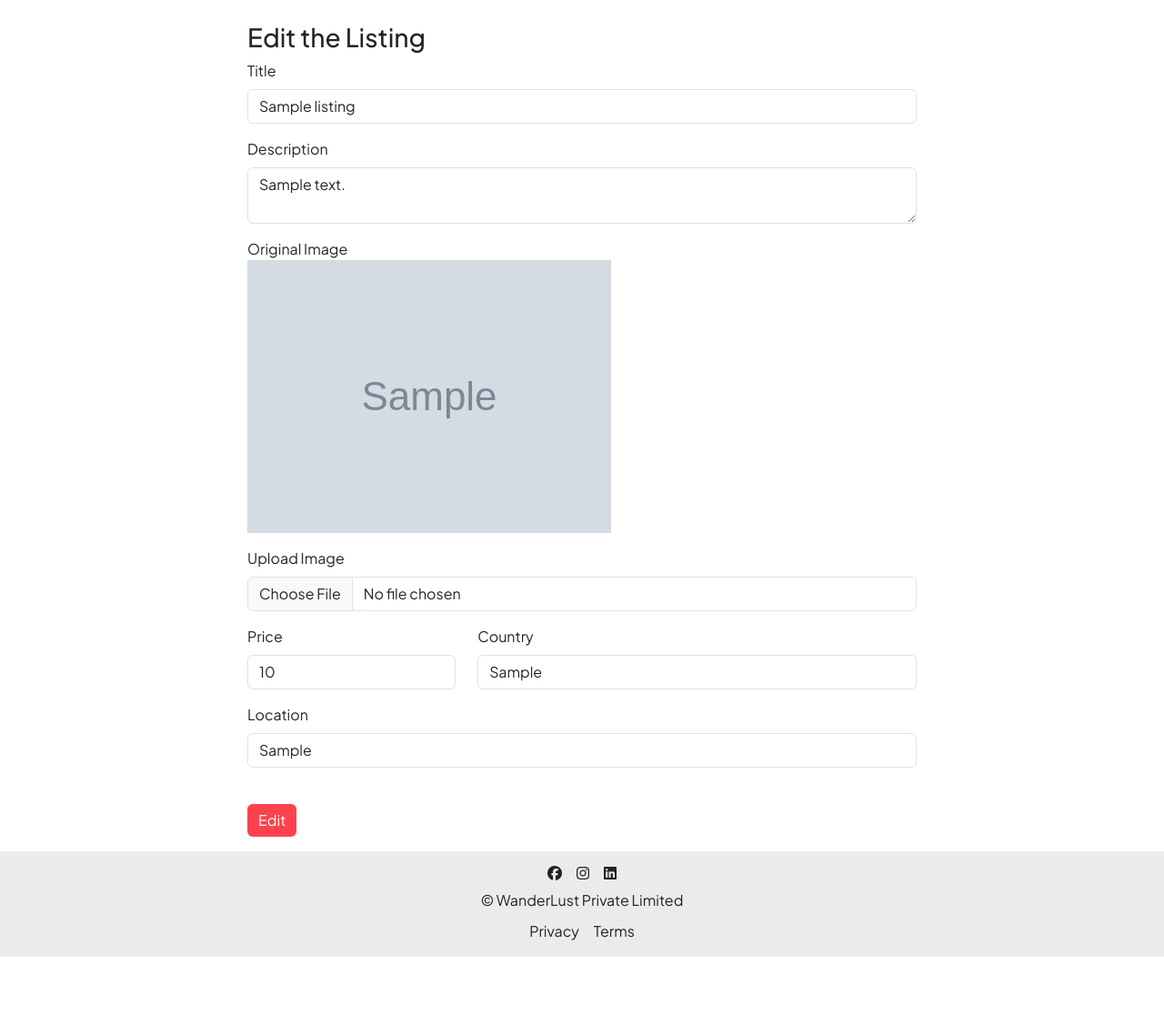
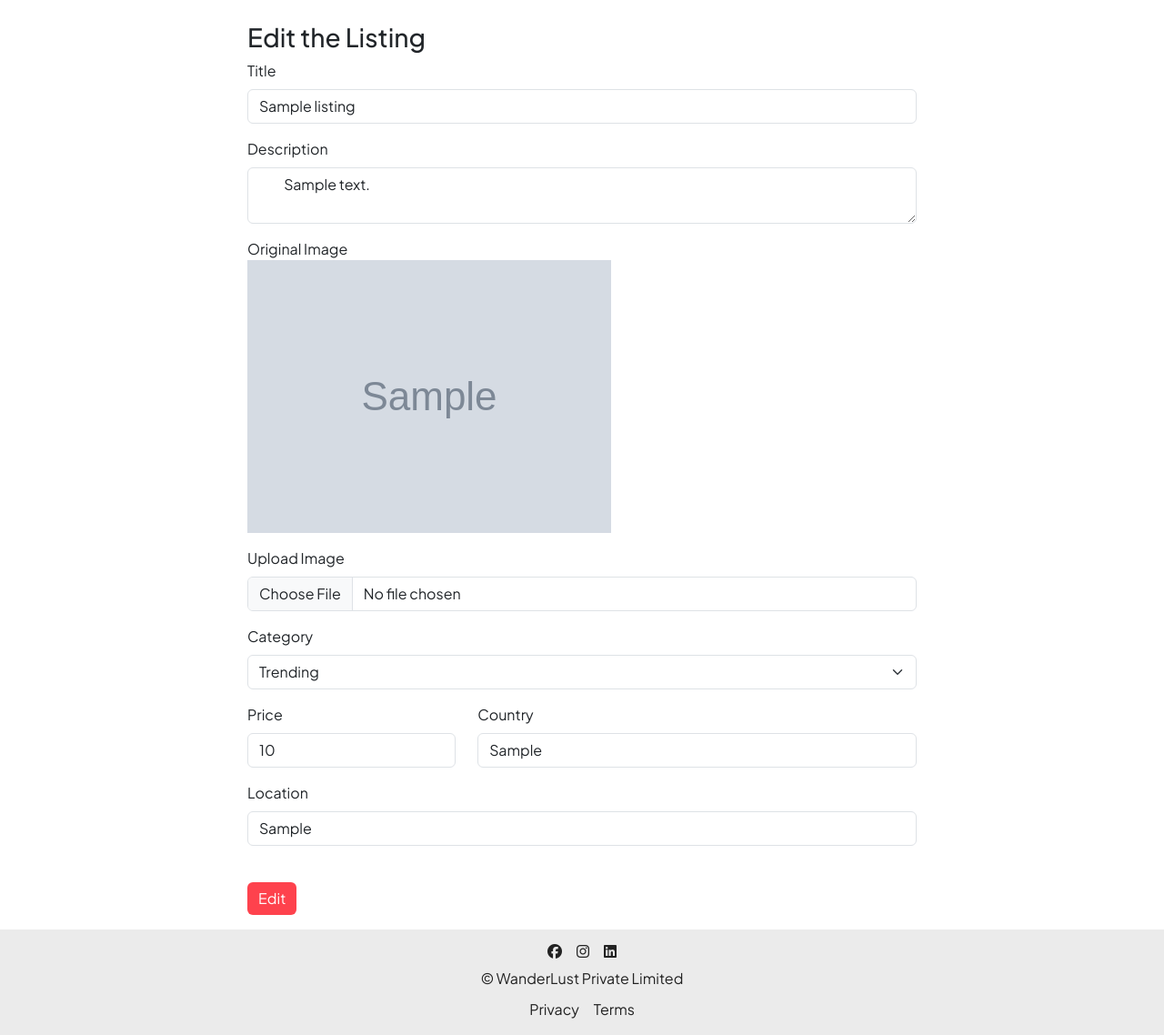
Before and after one commit to Sunil-Saini123/Wanderlust, a Node server app: page /listings/600000000000000000000001/edit in a window 1280 px wide. Shown: the part 80-1218 px from the top of the page at 91% size. Before the commit the page ends 1132 px from the top, so only its background shows below. Run offline with Node 20, Linux system fonts and the light colour scheme; a user stored in the database is signed in; tables that the repository leaves empty hold one stand-in row (values such as "Sample post"); grey boxes marked "Sample" are stand-in pictures; some libraries are stand-ins or nearby versions.

Commit message:
Make category feature working

```diff
--- a/models/Listing.js
+++ b/models/Listing.js
@@ -44,6 +44,10 @@ const listingSchema = new Schema({
       required: true,
     },
   },
+  category :{
+    type : String,
+    enum : ["Trending","Rooms","Mountains","Amazing Pools","Iconic Cities","Castles","Camping","Farms","Arctic","Domes","Boats"]
+  }
 });
 
 listingSchema.post("findOneAndDelete", async (listing) => {
--- a/package.json
+++ b/package.json
@@ -2,7 +2,7 @@
   "engines":{
     "node":"22.13.1"
   },
-  "name": "project-(-node-)",
+  "name": "Wanderlust",
   "version": "1.0.0",
   "main": "index.js",
   "scripts": {
--- a/public/css/style.css
+++ b/public/css/style.css
@@ -119,3 +119,12 @@ body{
     gap: 1.5rem;
     margin-top: 1rem;
 }
+
+
+/* filters */
+
+.filter.active {
+  opacity: 1;
+  border-bottom: 2px solid #000;
+  font-weight: bold;
+}
--- a/schema.js
+++ b/schema.js
@@ -6,7 +6,8 @@ module.exports.listingSchema = joi.object({
         description : joi.string().required(),
         price : joi.number().min(0).required(),
         country : joi.string().required(),
-        location : joi.string().required()
+        location : joi.string().required(),
+        category : joi.string().required()
     }).required()
 });
 
--- a/views/includes/navbar.ejs
+++ b/views/includes/navbar.ejs
@@ -25,7 +25,7 @@
 
 <nav class="navbar navbar-expand-md bg-body-light border-bottom sticky-top">
   <div class="container-fluid">
-    <a class="navbar-brand" href="/listings"
+    <a class="navbar-brand" href="/listings" class="exploreLink"
       ><i class="fa-regular fa-compass"></i
     ></a>
     <button
@@ -38,7 +38,7 @@
     </button>
     <div class="collapse navbar-collapse" id="navbarNavAltMarkup">
       <div class="navbar-nav">
-        <a class="nav-link" href="/listings">Explore</a>
+        <a class="nav-link" href="/listings" class="exploreLink">Explore</a>
       </div>
       <div class="navbar-nav ms-auto">
         <form class="d-flex" role="search">
--- a/views/listing/edit.ejs
+++ b/views/listing/edit.ejs
@@ -4,37 +4,66 @@
   <div class="row">
     <div class="col-8 offset-2">
       <h3>Edit the Listing</h3>
-      <form method="post" action="/listings/<%= listing._id %>?_method=PUT" novalidate class="needs-validation" enctype="multipart/form-data">
+      <form
+        method="post"
+        action="/listings/<%= listing._id %>?_method=PUT"
+        novalidate
+        class="needs-validation"
+        enctype="multipart/form-data"
+      >
         <div class="mb-3">
           <label for="title" class="form-label">Title</label>
           <input
             name="listings[title]"
             type="text"
             value="<%= listing.title %>"
-            class="form-control" required
+            class="form-control"
+            required
           />
           <div class="valid-feedback">Title looks good</div>
         </div>
 
         <div class="mb-3">
           <label for="description" class="form-label">Description</label>
-          <textarea name="listings[description]" class="form-control" required><%= listing.description %></textarea>
+          <textarea name="listings[description]" class="form-control" required>
+          <%= listing.description %></textarea
+          >
           <div class="invalid-feedback">Description should be short</div>
         </div>
 
-         <div class="mb-3">
-          Original Image <br>
-          <img src="<%= originalImage %>" >
+        <div class="mb-3">
+          Original Image <br />
+          <img src="<%= originalImage %>" />
         </div>
 
         <div class="mb-3">
           <label for="image" class="form-label">Upload Image</label>
-          <input
-            name="listings[image]"
-            type="file"
-            class="form-control"
-          />
+          <input name="listings[image]" type="file" class="form-control" />
         </div>
+
+        <div class="mb-3">
+          <label for="category" class="form-label">Category</label>
+            <select
+              name="listings[category]"
+              id="category"
+              class="form-select"
+              required
+            >
+              <option value="Rooms" <%= listing.category === 'Rooms' ? 'selected' : '' %>>Rooms</option>
+              <option value="Trending" <%= listing.category === 'Trending' ? 'selected' : '' %>>Trending</option>
+              <option value="Mountains" <%= listing.category === 'Mountains' ? 'selected' : '' %>>Mountains</option>
+              <option value="Amazing Pools" <%= listing.category === 'Amazing Pools' ? 'selected' : '' %>>Amazing Pools</option>
+              <option value="Iconic Cities" <%= listing.category === 'Iconic Cities' ? 'selected' : '' %>>Iconic Cities</option>
+              <option value="Castles" <%= listing.category === 'Castles' ? 'selected' : '' %>>Castles</option>
+              <option value="Camping" <%= listing.category === 'Camping' ? 'selected' : '' %>>Camping</option>
+              <option value="Farms" <%= listing.category === 'Farms' ? 'selected' : '' %>>Farms</option>
+              <option value="Arctic" <%= listing.category === 'Arctic' ? 'selected' : '' %>>Arctic</option>
+              <option value="Domes" <%= listing.category === 'Domes' ? 'selected' : '' %>>Domes</option>
+              <option value="Boats" <%= listing.category === 'Boats' ? 'selected' : '' %>>Boats</option>
+            </select>
+          <div class="valid-feedback">Category selected!</div>
+        </div>
+
 
         <div class="row">
           <div class="mb-3 col-md-4">
@@ -43,7 +72,8 @@
               name="listings[price]"
               type="number"
               value="<%= listing.price %>"
-              class="form-control" required
+              class="form-control"
+              required
             />
             <div class="invalid-feedback">Price should be valid</div>
           </div>
@@ -54,7 +84,8 @@
               name="listings[country]"
               type="text"
               value="<%= listing.country %>"
-              class="form-control" required
+              class="form-control"
+              required
             />
             <div class="invalid-feedback">Country name should be valid</div>
           </div>
@@ -66,7 +97,8 @@
             name="listings[location]"
             type="text"
             value="<%= listing.location %>"
-            class="form-control" required
+            class="form-control"
+            required
           />
           <div class="invalid-feedback">Location should be valid</div>
         </div>
--- a/views/listing/show.ejs
+++ b/views/listing/show.ejs
@@ -23,6 +23,7 @@
           </p>
           <p class="card-text"><%= listing.location %></p>
           <p class="card-text"><%= listing.country %></p>
+          <p class="card-text">Category : <%= listing.category %></p>
         </div>
       </div>
 
```
Also changed, not shown: views/listing/create.ejs (+30 -1 lines), views/listing/index.ejs (+50 -22 lines).
